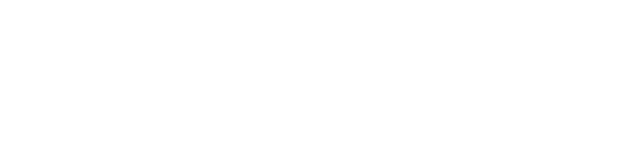
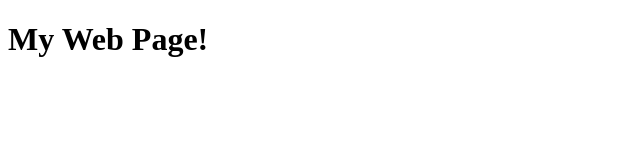
Before and after one commit to RibelH/RibelH.github.io, a plain HTML site: page index.html in a window 1280 px wide. Shown: the whole page, without its empty margins (0-640 px from the left). Drawn offline with Linux system fonts and the light colour scheme.

Commit message:
fix: title to h1

```diff
--- a/index.html
+++ b/index.html
@@ -3,6 +3,6 @@
     <head>
     </head>
     <body>
-        <title>My Web Page!</title>
+        <h1>My Web Page!</h1>
     </body>
 </html>
```
